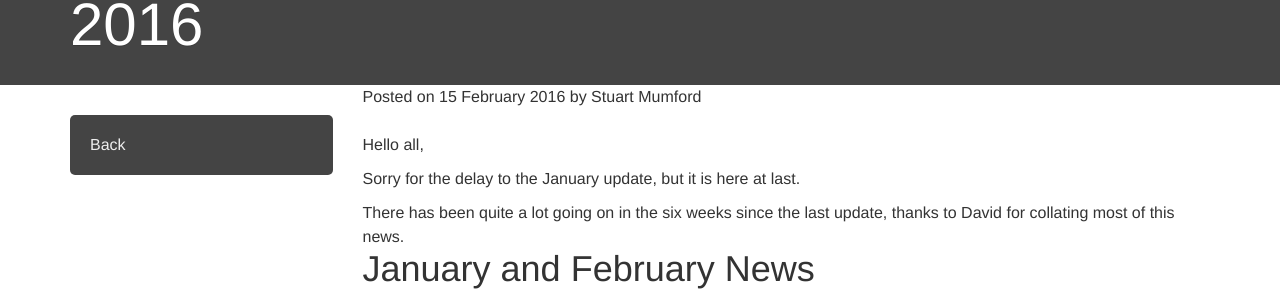
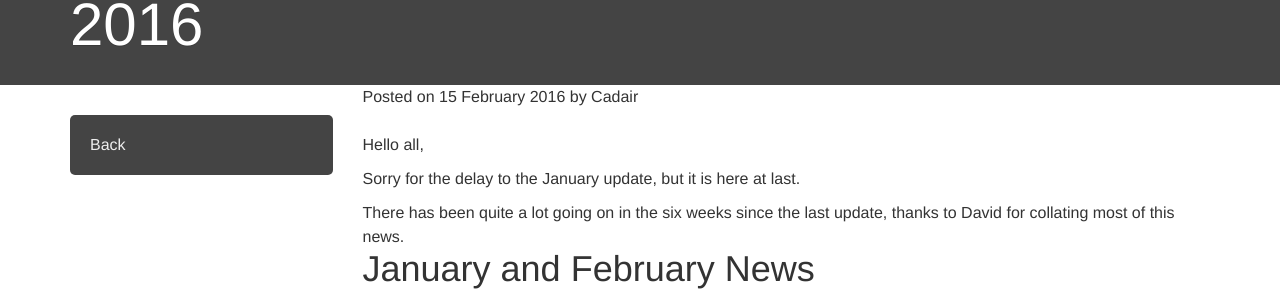
Before and after one commit to sunpy/sunpy.org, a Jekyll site: the page built from _posts/2016/2016-02-15-Monthly-Update.md, in a window 1280 px wide and 900 px high. Shown: the part 150-441 px from the top of the window. Built offline with Jekyll 4.4.1, drawn with Linux system fonts in a browser that asks for light colours; comment, search, counter and statistics services are not loaded.

Commit message:
Update 2016-02-15-Monthly-Update.md

```diff
--- a/_posts/2016/2016-02-15-Monthly-Update.md
+++ b/_posts/2016/2016-02-15-Monthly-Update.md
@@ -1,7 +1,7 @@
 ---
 layout: post
 title: SunPy Update - February 2016
-author: Stuart Mumford
+author: Cadair
 
 ---
 
```
